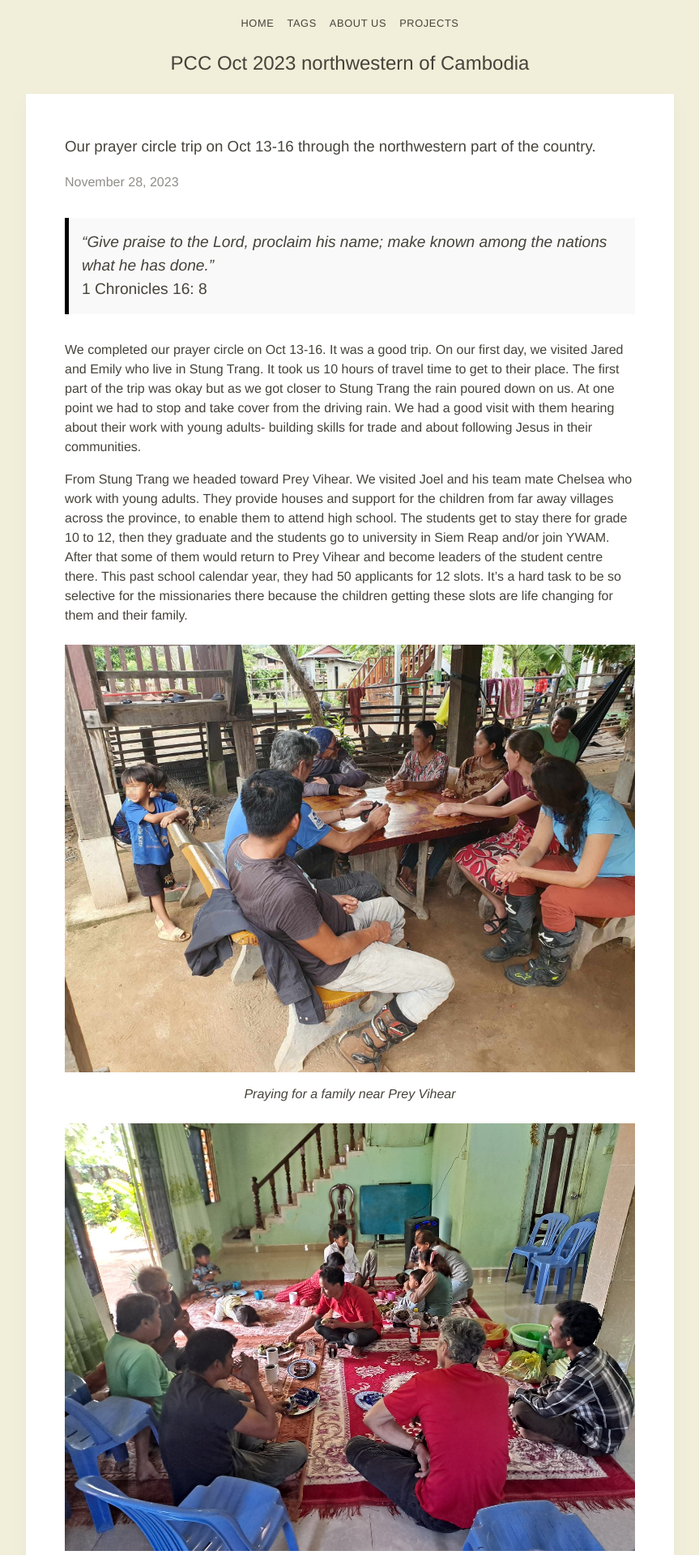
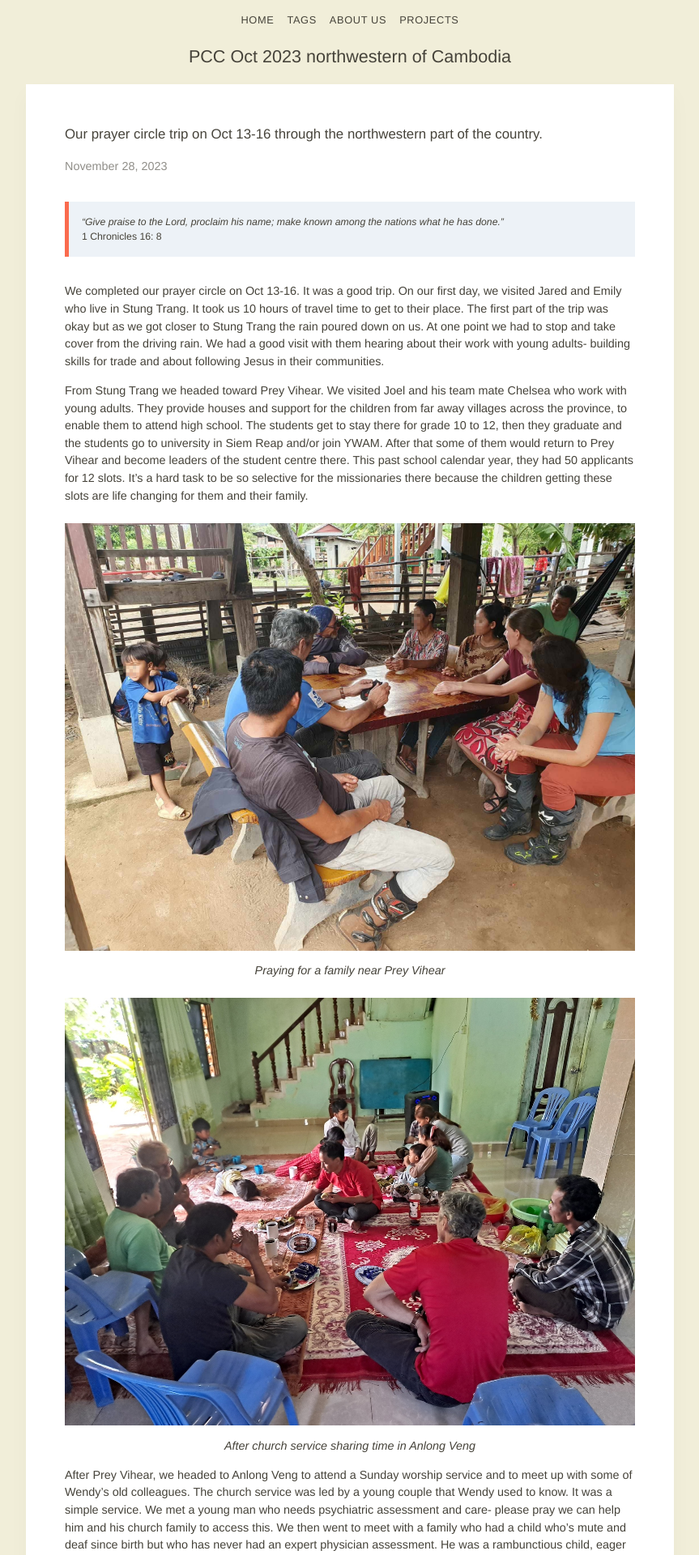
Before and after one commit to yong-lim/yong-wendy, a Jekyll site: the page built from _posts/2023-11-28-Nov-2023.md, in a window 1280 px wide. Shown: the top 1920 px of the page at 81% size, without its empty margins (208-1071 px from the left). Built offline with Jekyll 4.4.1, drawn with Linux system fonts in a browser that asks for light colours; some web fonts are replaced.

Commit message:
Adjust style of blockquote

```diff
--- a/_sass/_type.scss
+++ b/_sass/_type.scss
@@ -1,5 +1,5 @@
 body {
-  font-size: 1rem;
+  font-size: 0.9rem;
   line-height: 1.5;
   -webkit-font-smoothing: antialiased;
   text-rendering: optimizeLegibility;
@@ -14,13 +14,14 @@ a,a:visited {
 }
 
 h1, h2, h3, h4, h5, nav a {
-	font-weight: 500;
+  font-weight: 500;
 }
 
 blockquote {
-  background: #f9f9f9;
-  border-left: 5px solid black;
-  font-size: 120%;
+  background: #edf2f7;
+  //border-left: 5px solid black;
+  border-left: 5px solid #FA6B4E;
+  font-size: 85%;
   margin: 2rem 0;
   padding: 1rem;
 
@@ -49,11 +50,11 @@ code, .highlight {
     overflow: auto;
 }
 code {
-	word-break: break-all;
+  word-break: break-all;
 }
 
 code {
-	padding: 0.1rem 0.3rem;
+  padding: 0.1rem 0.3rem;
 }
 
 pre {
@@ -62,4 +63,5 @@ pre {
 
 .date {
   opacity: 0.6;
+  font-size: 0.9rem;
 }
```
